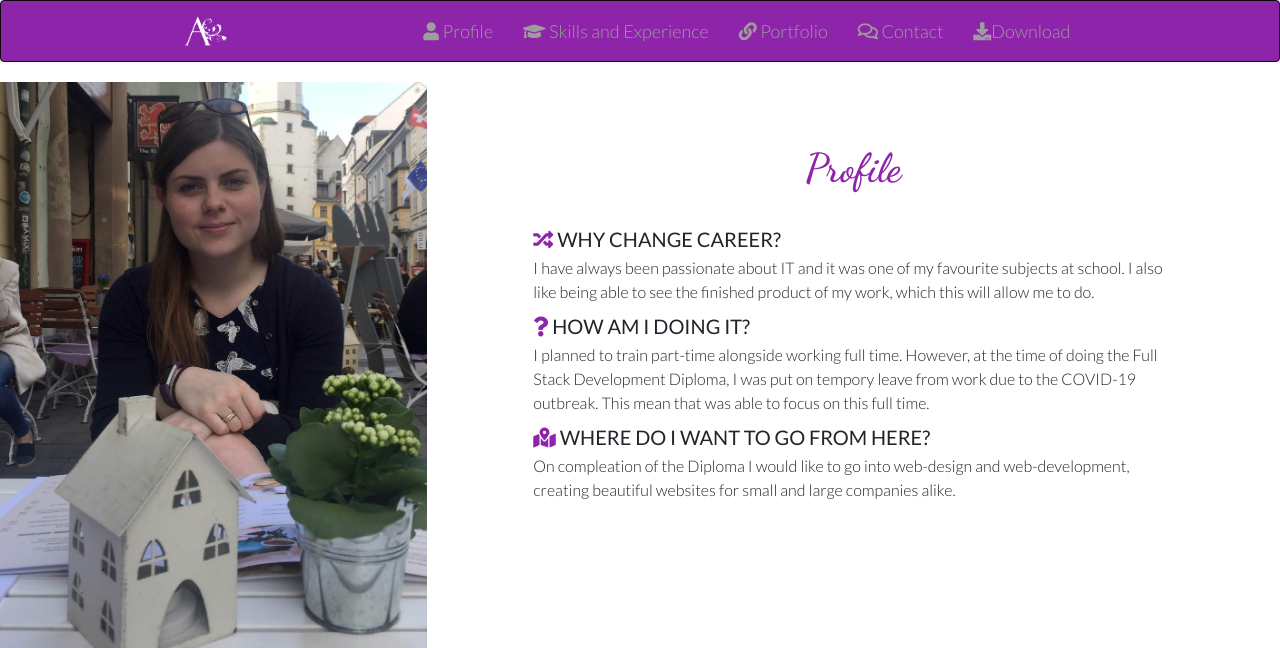
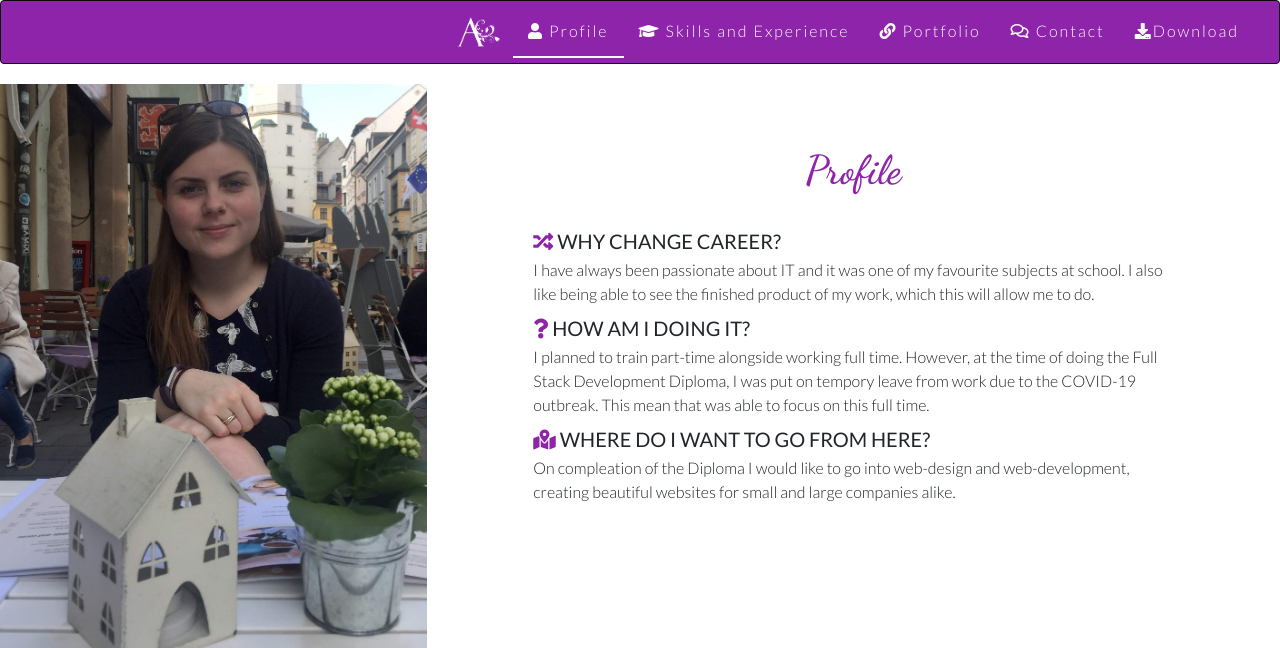
Before and after one commit to Amyh97/milestone-project-1, a plain HTML site: page index.html in a window 1280 px wide. Shown: the top 648 px of the page. Drawn offline with nearby package versions, Linux system fonts and the light colour scheme.

Commit message:
continue re-styling header, minor fixes to hamburger button and menu items styling, updating style.css accordingly

```diff
--- a/assets/css/style.css
+++ b/assets/css/style.css
@@ -51,32 +51,37 @@ body {
 .logo a {
     width: 100%;
     height: auto;
-    position: relative;
+
 }
 
 
-.menu {
-   font-size: 18px;
-   color: #fafafa;
-   margin: 0;
-   padding: 0;
-   display: inline;
-   position: relative;
+.navbar-inverse .navbar-nav > li > a:hover, .live {
+    border-bottom: 2px solid #fafafa;
+    background-color: #8e24aa;
 }
 
-.menu li {
+.navbar-inverse .navbar-nav > li > a {
     color: #fafafa;
+    background-color: #8e24aa;
+    font-family: "Lato",sans-serif;
+    letter-spacing: 2px;
 }
 
-.menu li:hover, active {
-    border-bottom: 2px solid #fafafa;
+.navbar-inverse .navbar-toggle:focus {
+    background-color: #8e24aa;
 }
 
-.navbar-header {
-    display: inline;
+.navbar-inverse .navbar-collapse , .navbar-toggle {
+    border: none;
 }
 
+.navbar .container-fluid {
+    justify-content: end;
+}
 
+.navbar .container-fluid .logo {
+    justify-content: left;
+}
 
 /*--------footer------*/
 
--- a/index.html
+++ b/index.html
@@ -32,8 +32,8 @@
             </div>
         </div>
         <div>
-            <ul class="nav navbar-nav navbar-right collapse navbar-collapse menu" id="myNavbar">
-                <li><a href="index.html" class="active"><i class="fas fa-user" aria-hidden="true"></i> Profile</a></li>
+            <ul class="nav navbar-nav navbar-right collapse navbar-collapse" id="myNavbar">
+                <li class= "live"><a href="index.html"><i class="fas fa-user" aria-hidden="true"></i> Profile</a></li>
                 <li><a href="skill.html"><i class="fas fa-graduation-cap" aria-hidden="true"></i> Skills and Experience</a></li>
                 <li><a href="portfolio.html"><i class="fas fa-link" aria-hidden="true"></i> Portfolio</a></li>
                 <li><a href="contact.html"><i class="far fa-comments" aria-hidden="true"></i> Contact</a></li>
```
